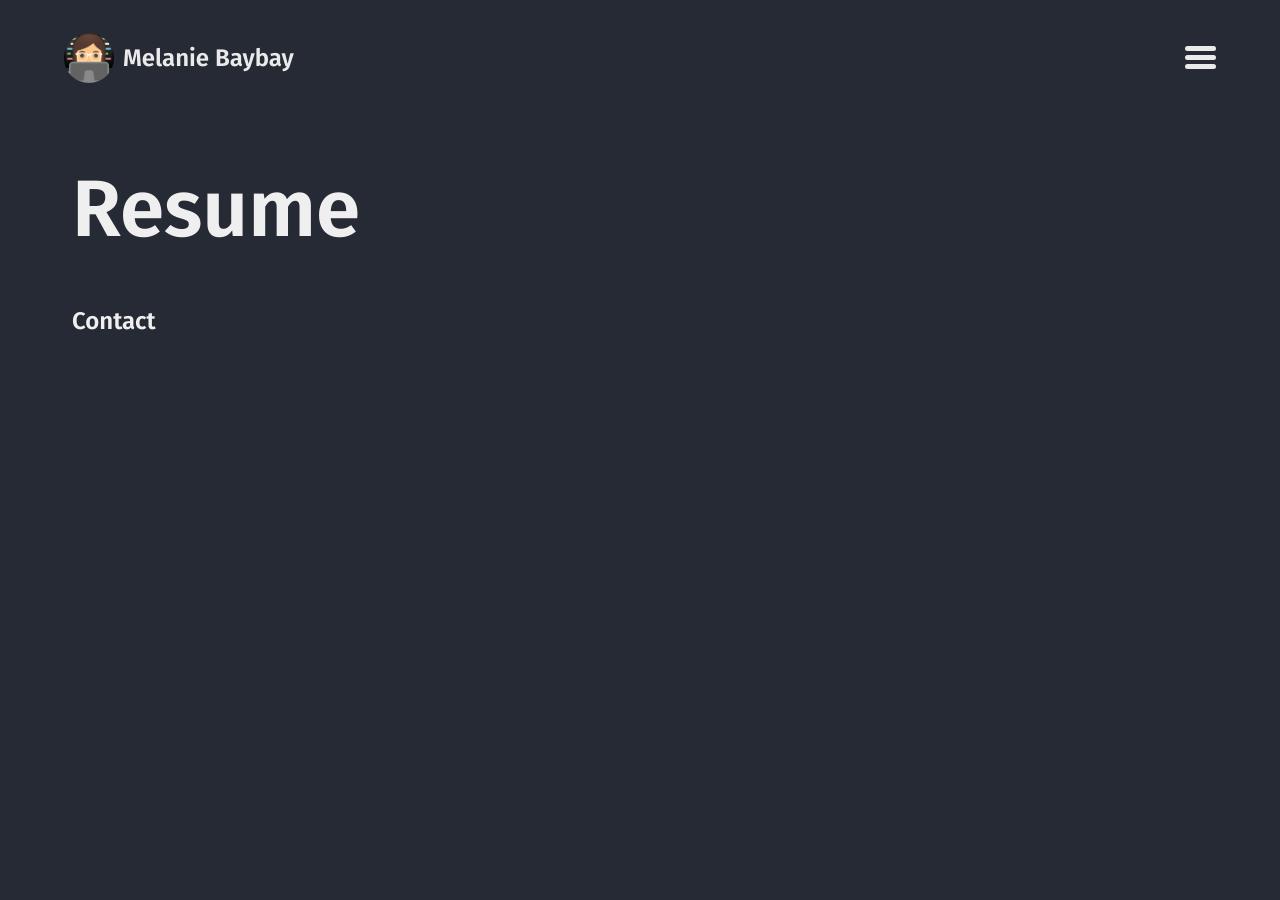
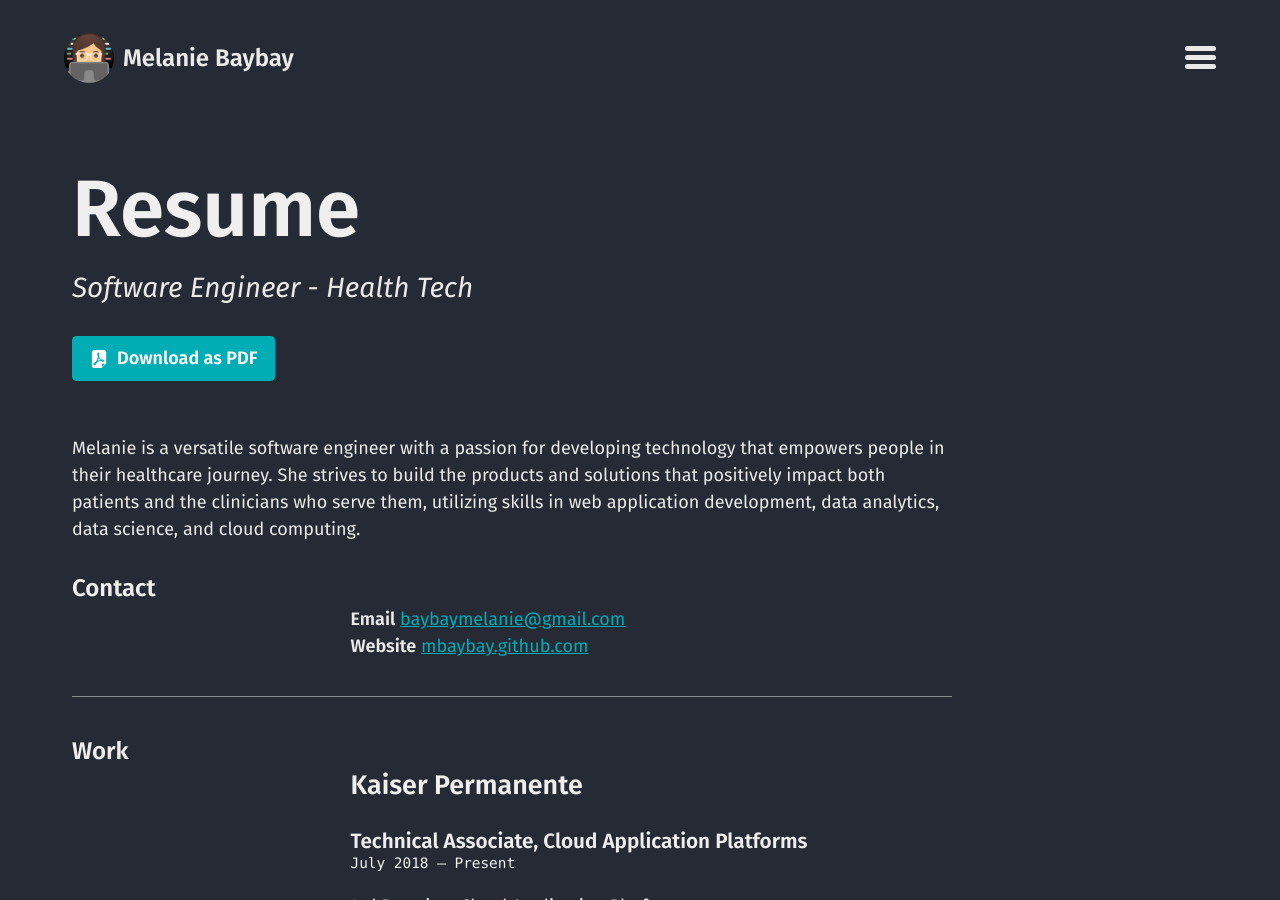
Before and after one commit to mbaybay/mbaybay.github.io, a Jekyll site: the page built from cv.md, in a window 1280 px wide and 900 px high. Built offline with Jekyll 4.4.1, drawn with Linux system fonts in a browser that asks for light colours; some of the changed text lies outside the part shown.

Commit message:
adding resume

```diff
--- /dev/null
+++ b/_data/cv.json
@@ -0,0 +1,78 @@
+{
+    "basics": {
+        "label": "Software Engineer - Health Tech",
+        "email": "baybaymelanie@gmail.com",
+        "website": "mbaybay.github.com",
+        "summary": "Melanie is a versatile software engineer with a passion for developing technology that empowers people in their healthcare journey. She strives to build the products and solutions that positively impact both patients and the clinicians who serve them, utilizing skills in web application development, data analytics, data science, and cloud computing."
+    },
+    "work": [
+        {
+            "company": "Kaiser Permanente",
+            "position": "Technical Associate, Cloud Application Platforms",
+            "startDate": "July 2018",
+            "endDate": "",
+            "summary":
+                "3rd Rotation: Cloud Application Platforms<br>- Enabling developers to deliver cloud native applications by managing, configuring, and testing platform as a service solutions<br>- Skills & Tools: IBM Cloud, Cloud Foundry, Jenkins<br><br>2nd Rotation: Kaiser Permanente Research Bank<br>- Built an ETL pipeline for the KP Research Bank to integrate electronic health records, health surveys, and lab information system data of consented participants from all eight of Kaiser Permanente’s regions for precision medicine research <br>- Skills & Tools: Microsoft SQL Server, Python, SAS<br><br>1st Rotation: Strategic Technologies, Blockchain<br>- Developed a decentralized application that utilized blockchain technology, APIs, and web components for a drug supply chain proof of concept<br>- Skills & Tools: Node.js, React.js, Meteor, RESTful API, Postman, Ethereum, Solidity"
+        }
+    ],
+    "education": [
+        {
+            "institution": "University of San Francisco",
+            "area": "Computer Science",
+            "studyType": "Master of Science",
+            "startDate": "2016-08-01",
+            "endDate": "2018-05-01",
+            "gpa": "3.67"
+        },
+        {
+            "institution": "University of San Francisco",
+            "area": "Biology",
+            "studyType": "Bachelor of Science",
+            "startDate": "2011-08-01",
+            "endDate": "2015-05-01",
+            "gpa": "3.48"
+        }
+    ],
+    "publications": [
+        {
+            "name": "Multi-node2vec: Fast Feature Engineering for Multilayer Networks",
+            "publisher": "Wilson, J.D., Baybay, M., Sankar, R., and Stillman, P.",
+            "releaseDate": "2018",
+            "website": "https://arxiv.org/pdf/1809.06437.pdf"
+        }
+    ],
+    "skills": [
+        {
+            "name": "Software Engineering",
+            "level": "Intermediate",
+            "keywords": [
+                "web-application"
+            ]
+        },
+        {
+            "name": "Analytics",
+            "level": "Intermediate",
+            "keywords": [
+                "Data Science",
+                "Data Visualization"
+            ]
+        }
+    ],
+    "languages": [
+        {
+            "language": "English",
+            "fluency": "Native speaker"
+        }
+    ],
+    "interests": [
+        {
+            "name": "Hiking, Camping, Backpacking"
+        },
+        {
+            "name": "Muay Thai"
+        },
+        {
+            "name": "Brazilian Jiu-Jitsu"
+        }
+    ]
+}
--- a/cv.md
+++ b/cv.md
@@ -1,8 +1,8 @@
 ---
 title: Resume
 layout: cv
-# actions:
-#   - label: "Download as PDF"
-#     icon: pdf
-#     url: "#pdf-asset"
+actions:
+  - label: "Download as PDF"
+    icon: pdf
+    url: "assets/pdfs/Mbaybay_Resume_2019.pdf"
 ---
```
Also changed, not shown: 3 other files.
